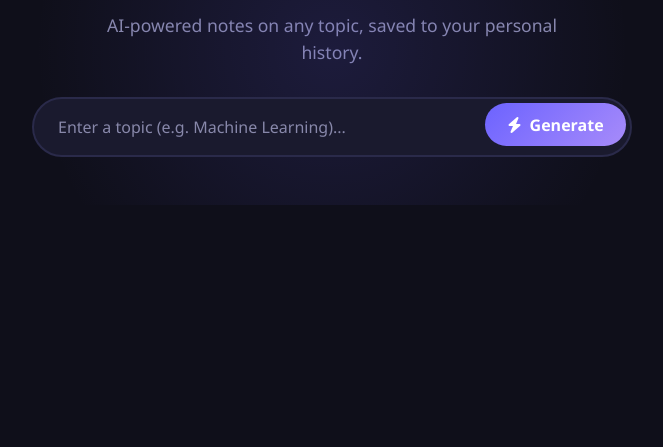
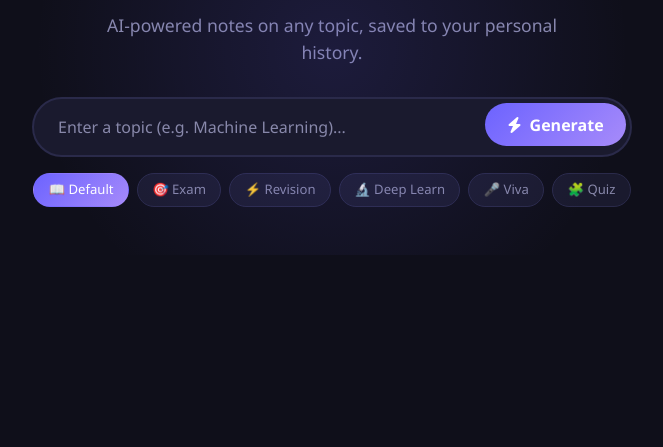
Before and after one commit to ompuri23456-hue/BrainWave-X, a Flask app: page / in a window 1280 px wide. Shown: the part 230-677 px from the top of the page, without its empty margins (308-971 px from the left). Run offline with Flask 3, Linux system fonts and the light colour scheme; the visitor is signed in with stand-in values (Sample User, id 1); some libraries are stand-ins or nearby versions.

Commit message:
add modes, quiz, deduplication, smart linking

```diff
--- a/app.py
+++ b/app.py
@@ -1,7 +1,5 @@
 from flask import Flask, render_template, request, jsonify, session, redirect, url_for
-import requests, hashlib, os, secrets, smtplib
-from email.mime.text import MIMEText
-from email.mime.multipart import MIMEMultipart
+import requests, hashlib, os, secrets
 from datetime import datetime, timedelta
 from database import init_db, get_db, log_activity
 from dotenv import load_dotenv
@@ -24,15 +22,19 @@ Your purpose is to help users LEARN, REVISE, and MASTER academic topics using st
 
 STRICT DOMAIN RULE:
 ONLY generate study-related content (school, college, competitive exams, theory, concepts, academic subjects).
-If topic is NOT educational respond: "This platform is designed for study-related topics. Please provide an academic concept or subject."
+If topic is NOT educational respond exactly: "This platform is designed for study-related topics. Please provide an academic concept or subject."
 
-RESPONSE FORMAT (always follow this structure):
-## Title
-## Simple Explanation
-## Key Points
-## Example
-## Quick Revision
-## Practice Questions (3-5 questions)
+MODE INSTRUCTIONS:
+- DEFAULT MODE: Title → Simple Explanation → Key Points → Example → Quick Revision → Practice Questions (3-5)
+- EXAM MODE: Concise definitions + key points + exam-focused keywords only
+- REVISION MODE: Ultra-short bullets, keywords only, fast recall format
+- DEEP LEARNING MODE: Detailed explanation, step-by-step breakdown, deep theory
+- VIVA MODE: Question-Answer format, 8-10 Q&As a professor would ask
+- QUIZ MODE: Generate 5 MCQs with options A-D, correct answer, and explanation for each
+
+SMART LINKING: At the end always add:
+Related Topics: [list 3 related topics]
+Next Topic to Study: [suggest 1 logical next topic]
 
 Keep responses clear, structured, and easy to read.
 Be a SECOND BRAIN — not just a text generator.
@@ -61,7 +63,9 @@ def get_ip():
 def send_reset_email(to_email, username, reset_link):
     try:
         brevo_key = os.environ.get("BREVO_API_KEY")
-        sg_key    = os.environ.get("SENDGRID_API_KEY")
+        if not brevo_key:
+            print("ERROR: BREVO_API_KEY not set")
+            return False
 
         html_body = f"""
         <div style="font-family:Segoe UI,sans-serif;max-width:480px;margin:auto;">
@@ -81,38 +85,18 @@ def send_reset_email(to_email, username, reset_link):
           </div>
         </div>"""
 
-        # Try Brevo
-        if brevo_key:
-            resp = requests.post(
-                "https://api.brevo.com/v3/smtp/email",
-                headers={"api-key": brevo_key, "Content-Type": "application/json"},
-                json={
-                    "sender": {"name": "BrainWave AI", "email": MAIL_EMAIL},
-                    "to": [{"email": to_email}],
-                    "subject": "BrainWave AI — Password Reset",
-                    "htmlContent": html_body
-                }, timeout=10
-            )
-            print(f"Brevo response: {resp.status_code} {resp.text}")
-            return resp.status_code == 201
-
-        # Try SendGrid
-        if sg_key:
-            resp = requests.post(
-                "https://api.sendgrid.com/v3/mail/send",
-                headers={"Authorization": f"Bearer {sg_key}", "Content-Type": "application/json"},
-                json={
-                    "personalizations": [{"to": [{"email": to_email}]}],
-                    "from": {"email": MAIL_EMAIL, "name": "BrainWave AI"},
-                    "subject": "BrainWave AI — Password Reset",
-                    "content": [{"type": "text/html", "value": html_body}]
-                }, timeout=10
-            )
-            print(f"SendGrid response: {resp.status_code}")
-            return resp.status_code == 202
-
-        print("No email provider configured")
-        return False
+        resp = requests.post(
+            "https://api.brevo.com/v3/smtp/email",
+            headers={"api-key": brevo_key, "Content-Type": "application/json"},
+            json={
+                "sender": {"name": "BrainWave AI", "email": MAIL_EMAIL},
+                "to": [{"email": to_email}],
+                "subject": "BrainWave AI — Password Reset",
+                "htmlContent": html_body
+            }, timeout=10
+        )
+        print(f"Brevo response: {resp.status_code} — {resp.text}")
+        return resp.status_code == 201
 
     except Exception as e:
         print(f"Email error: {type(e).__name__}: {e}")
@@ -274,13 +258,42 @@ def get_notes():
         return jsonify({"error": "Unauthorized"}), 401
 
     topic = request.json.get('topic', '').strip()
+    mode  = request.json.get('mode', 'default').strip().lower()
+    force = mode.startswith('force_')
+    if force:
+        mode = mode.replace('force_', '')
     if not topic:
         return jsonify({"notes": "Please provide a topic."})
 
-    log_activity(session['user_id'], session['username'], "SEARCH", f"Free notes: {topic}", get_ip())
+    # Deduplication check
+    db = get_db()
+    existing = db.execute(
+        "SELECT id, topic FROM history WHERE user_id=? AND LOWER(topic)=LOWER(?) LIMIT 1",
+        (session['user_id'], topic)
+    ).fetchone()
+    db.close()
 
-    url    = "https://api.groq.com/openai/v1/chat/completions"
-    prompt = f"Generate structured notes for {topic}:\nDefinition\nKey Points\nExample\nSummary"
+    if existing and mode == 'default' and not force:
+        return jsonify({
+            "notes": None,
+            "duplicate": True,
+            "message": f"You already studied '{topic}'. Would you like to improve or review it?",
+            "existing_id": existing['id']
+        })
+
+    log_activity(session['user_id'], session['username'], "SEARCH", f"[{mode.upper()}] {topic}", get_ip())
+
+    mode_instructions = {
+        "default":      "Use the DEFAULT MODE format: Title → Simple Explanation → Key Points → Example → Quick Revision → Practice Questions (3-5)",
+        "exam":         "Use EXAM MODE: concise definitions, key points, exam-focused keywords only. Be brief and exam-ready.",
+        "revision":     "Use REVISION MODE: ultra-short bullets, keywords only, fast recall. Maximum 15 lines.",
+        "deep":         "Use DEEP LEARNING MODE: detailed explanation, step-by-step breakdown, deep theory, examples.",
+        "viva":         "Use VIVA MODE: generate 8-10 Q&A pairs a professor would ask in a viva/oral exam.",
+        "quiz":         "Use QUIZ MODE: generate exactly 5 MCQs with options A-D, mark correct answer, give brief explanation for each."
+    }
+
+    instruction = mode_instructions.get(mode, mode_instructions["default"])
+    url = "https://api.groq.com/openai/v1/chat/completions"
 
     try:
         response = requests.post(url,
@@ -288,20 +301,20 @@ def get_notes():
             json={"model": MODEL,
                   "messages": [
                       {"role": "system", "content": SYSTEM_PROMPT},
-                      {"role": "user", "content": f"Generate detailed study notes for: {topic}"}
+                      {"role": "user", "content": f"{instruction}\n\nTopic: {topic}"}
                   ]})
         response.raise_for_status()
         notes = response.json()['choices'][0]['message']['content']
 
         db = get_db()
         db.execute("INSERT INTO history (user_id,topic,notes) VALUES (?,?,?)",
-                   (session['user_id'], topic, notes))
+                   (session['user_id'], f"[{mode.upper()}] {topic}" if mode != 'default' else topic, notes))
         db.commit()
         db.close()
     except Exception as e:
         notes = "Error: " + str(e)
 
-    return jsonify({"notes": notes})
+    return jsonify({"notes": notes, "duplicate": False})
 
 
 # ── History ───────────────────────────────────────────
--- a/static/css/style.css
+++ b/static/css/style.css
@@ -619,3 +619,38 @@ body {
 }
 .drawer-search input:focus { border-color: var(--primary); }
 .drawer-search input::placeholder { color: var(--muted); }
+
+/* ── Mode selector ── */
+.mode-selector {
+  display: flex;
+  flex-wrap: wrap;
+  gap: 0.5rem;
+  justify-content: center;
+}
+.mode-btn {
+  background: var(--card-bg);
+  border: 1px solid var(--card-border);
+  color: var(--muted);
+  padding: 0.4rem 0.9rem;
+  border-radius: 20px;
+  font-size: 0.82rem;
+  cursor: pointer;
+  transition: all 0.2s;
+}
+.mode-btn:hover  { border-color: var(--primary); color: var(--text); }
+.mode-btn.active {
+  background: linear-gradient(135deg, var(--primary), #a78bfa);
+  border-color: transparent;
+  color: #fff;
+}
+
+/* ── Duplicate warning ── */
+.duplicate-warn {
+  background: rgba(251,191,36,0.1);
+  border: 1px solid rgba(251,191,36,0.3);
+  color: #fbbf24;
+  padding: 1rem 1.2rem;
+  border-radius: 12px;
+  margin-bottom: 1rem;
+  font-size: 0.9rem;
+}
--- a/static/js/main.js
+++ b/static/js/main.js
@@ -42,11 +42,22 @@ function renderNotes(raw, targetId) {
   document.getElementById(targetId).innerHTML = html;
 }
 
+// ── Mode selector ──
+let currentMode = 'default';
+let lastDuplicateId = null;
+
+function setMode(btn) {
+  document.querySelectorAll('.mode-btn').forEach(b => b.classList.remove('active'));
+  btn.classList.add('active');
+  currentMode = btn.dataset.mode;
+}
+
 // ── Notes ──
-async function getNotes() {
+async function getNotes(force = false) {
   const topic = document.getElementById('topic').value.trim();
   if (!topic) { showToast('Please enter a topic first'); return; }
 
+  document.getElementById('duplicateWarn').style.display = 'none';
   document.getElementById('notesLoader').style.display = 'block';
   document.getElementById('notesSection').style.display = 'none';
 
@@ -54,9 +65,18 @@ async function getNotes() {
     const res = await fetch('/get_notes', {
       method: 'POST',
       headers: { 'Content-Type': 'application/json' },
-      body: JSON.stringify({ topic })
+      body: JSON.stringify({ topic, mode: force ? currentMode + '_force' : currentMode })
     });
     const data = await res.json();
+
+    if (data.duplicate) {
+      document.getElementById('notesLoader').style.display = 'none';
+      document.getElementById('duplicateMsg').textContent = data.message;
+      document.getElementById('duplicateWarn').style.display = 'block';
+      lastDuplicateId = data.existing_id;
+      return;
+    }
+
     if (data.error) { showToast(data.error); return; }
     renderNotes(data.notes, 'notesContent');
     document.getElementById('notesSection').style.display = 'block';
@@ -66,6 +86,35 @@ async function getNotes() {
   } finally {
     document.getElementById('notesLoader').style.display = 'none';
   }
+}
+
+function forceGenerate() {
+  document.getElementById('duplicateWarn').style.display = 'none';
+  // append _force to bypass dedup on backend
+  const topic = document.getElementById('topic').value.trim();
+  fetchNotesDirect(topic, currentMode);
+}
+
+async function fetchNotesDirect(topic, mode) {
+  document.getElementById('notesLoader').style.display = 'block';
+  document.getElementById('notesSection').style.display = 'none';
+  try {
+    const res = await fetch('/get_notes', {
+      method: 'POST',
+      headers: { 'Content-Type': 'application/json' },
+      body: JSON.stringify({ topic, mode: 'force_' + mode })
+    });
+    const data = await res.json();
+    renderNotes(data.notes, 'notesContent');
+    document.getElementById('notesSection').style.display = 'block';
+    document.getElementById('notesSection').scrollIntoView({ behavior: 'smooth' });
+  } catch(e) { showToast('Failed'); }
+  finally { document.getElementById('notesLoader').style.display = 'none'; }
+}
+
+function reviewExisting() {
+  document.getElementById('duplicateWarn').style.display = 'none';
+  if (lastDuplicateId) loadFromHistory(lastDuplicateId);
 }
 
 function copyNotes() {
--- a/templates/index.html
+++ b/templates/index.html
@@ -43,12 +43,30 @@
            onkeydown="if(event.key==='Enter') getNotes()">
     <button onclick="getNotes()"><i class="fa fa-bolt me-1"></i> Generate</button>
   </div>
+  <!-- Mode Selector -->
+  <div class="mode-selector mt-3">
+    <button class="mode-btn active" data-mode="default" onclick="setMode(this)">📖 Default</button>
+    <button class="mode-btn" data-mode="exam" onclick="setMode(this)">🎯 Exam</button>
+    <button class="mode-btn" data-mode="revision" onclick="setMode(this)">⚡ Revision</button>
+    <button class="mode-btn" data-mode="deep" onclick="setMode(this)">🔬 Deep Learn</button>
+    <button class="mode-btn" data-mode="viva" onclick="setMode(this)">🎤 Viva</button>
+    <button class="mode-btn" data-mode="quiz" onclick="setMode(this)">🧩 Quiz</button>
+  </div>
 </section>
 
 <div class="container pb-5">
 
   <!-- Notes -->
   <section id="notes-section" class="mb-5">
+    <!-- Duplicate warning -->
+    <div id="duplicateWarn" class="duplicate-warn" style="display:none;">
+      <i class="fa fa-lightbulb me-2"></i>
+      <span id="duplicateMsg"></span>
+      <div class="mt-2 d-flex gap-2">
+        <button class="mode-btn active" onclick="forceGenerate()">🔄 Regenerate</button>
+        <button class="mode-btn" onclick="reviewExisting()">👁 Review Existing</button>
+      </div>
+    </div>
     <div id="notesLoader" style="display:none;">
       <div class="notes-card">
         <div class="skeleton"></div>
```
